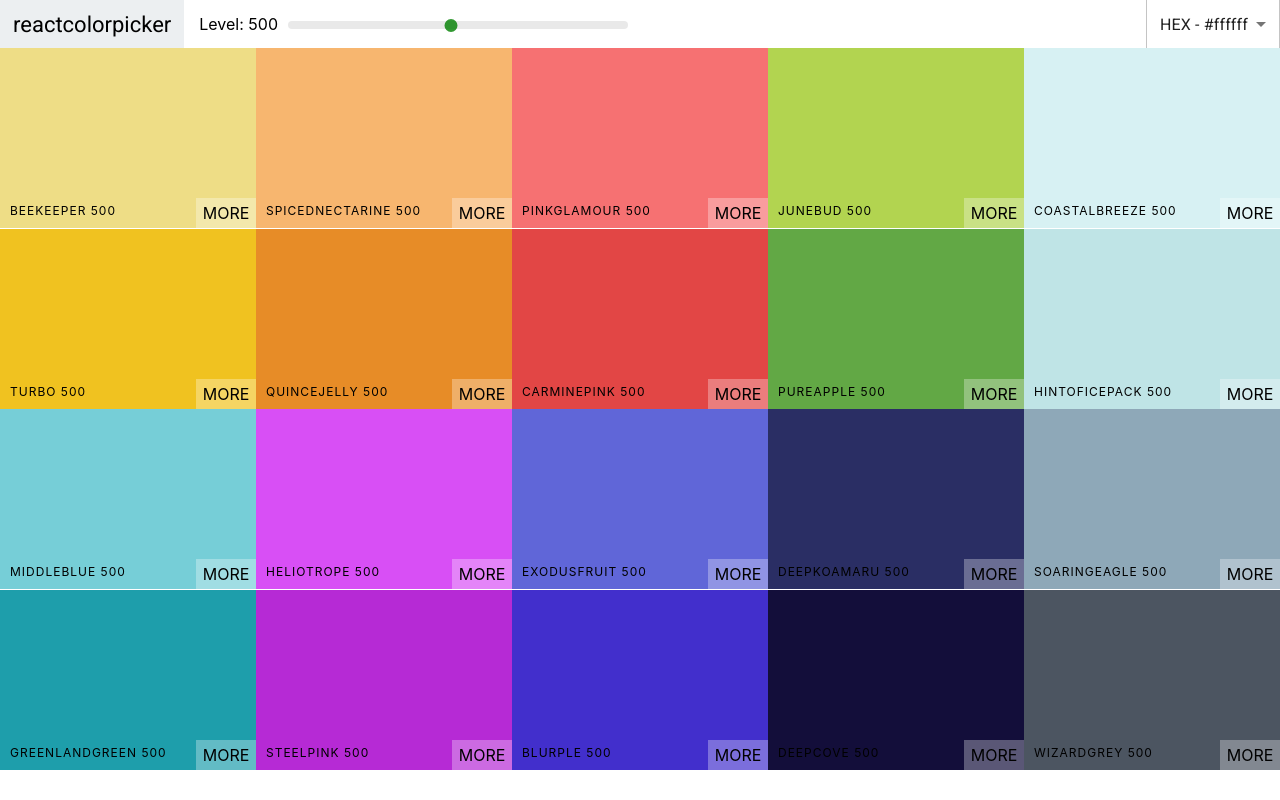
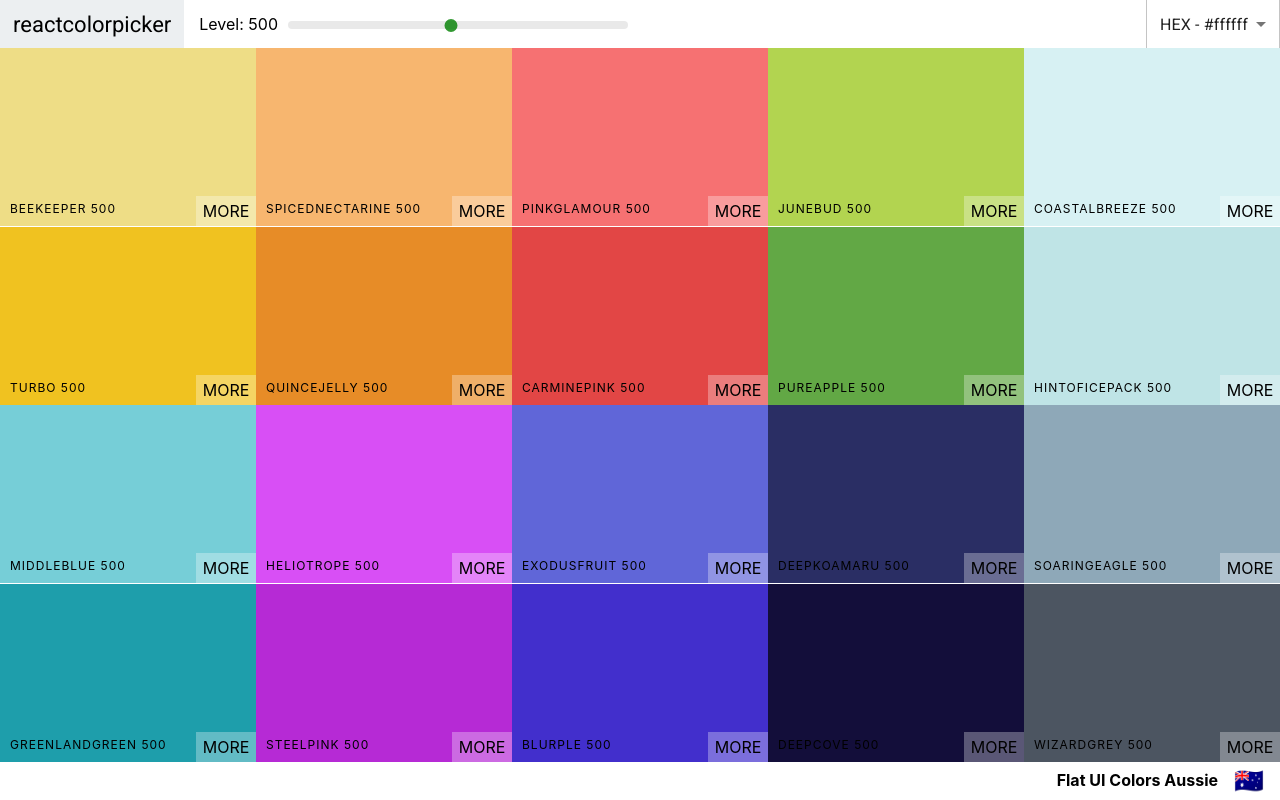
Before and after one commit to ThuraAungKyaw/react-color-project, a React (Create React App) app: page / in a window 1280 px wide. Built offline with nearby package versions, Linux system fonts and the light colour scheme.

Commit message:
added palette footer

```diff
--- a/src/Palette.css
+++ b/src/Palette.css
@@ -1,7 +1,23 @@
 .Palette {
     height: 100vh;
+    display: flex;
+    flex-direction: column;
 }
 
 .Palette-colors {
     height: 90%;
 }
+
+.palette-footer {
+    background-color: #ffffff;
+    height: 5vh;
+    display: flex;
+    justify-content: flex-end;
+    align-items: center;
+    font-weight: bold;
+}
+
+.emoji {
+    font-size: 1.5rem;
+    margin: 0 1rem;
+}
--- a/src/Palette.js
+++ b/src/Palette.js
@@ -29,7 +29,7 @@
     }
 
     render() {
-        const { colors } = this.props.palette;
+        const { colors, paletteName, emoji } = this.props.palette;
         const { colorIntensity, colorFormat } = this.state;
         const colorBoxes = colors[colorIntensity].map(color => {
             return <ColorBox key={color.id} background={color[colorFormat]} name={color.name} />
@@ -45,6 +45,10 @@
                 <div className="Palette-colors">
                     {colorBoxes}
                 </div>
+                <div className="palette-footer">
+                    {paletteName}
+                    <span className="emoji">{emoji}</span>
+                </div>
             </div>
         )
     }
```
